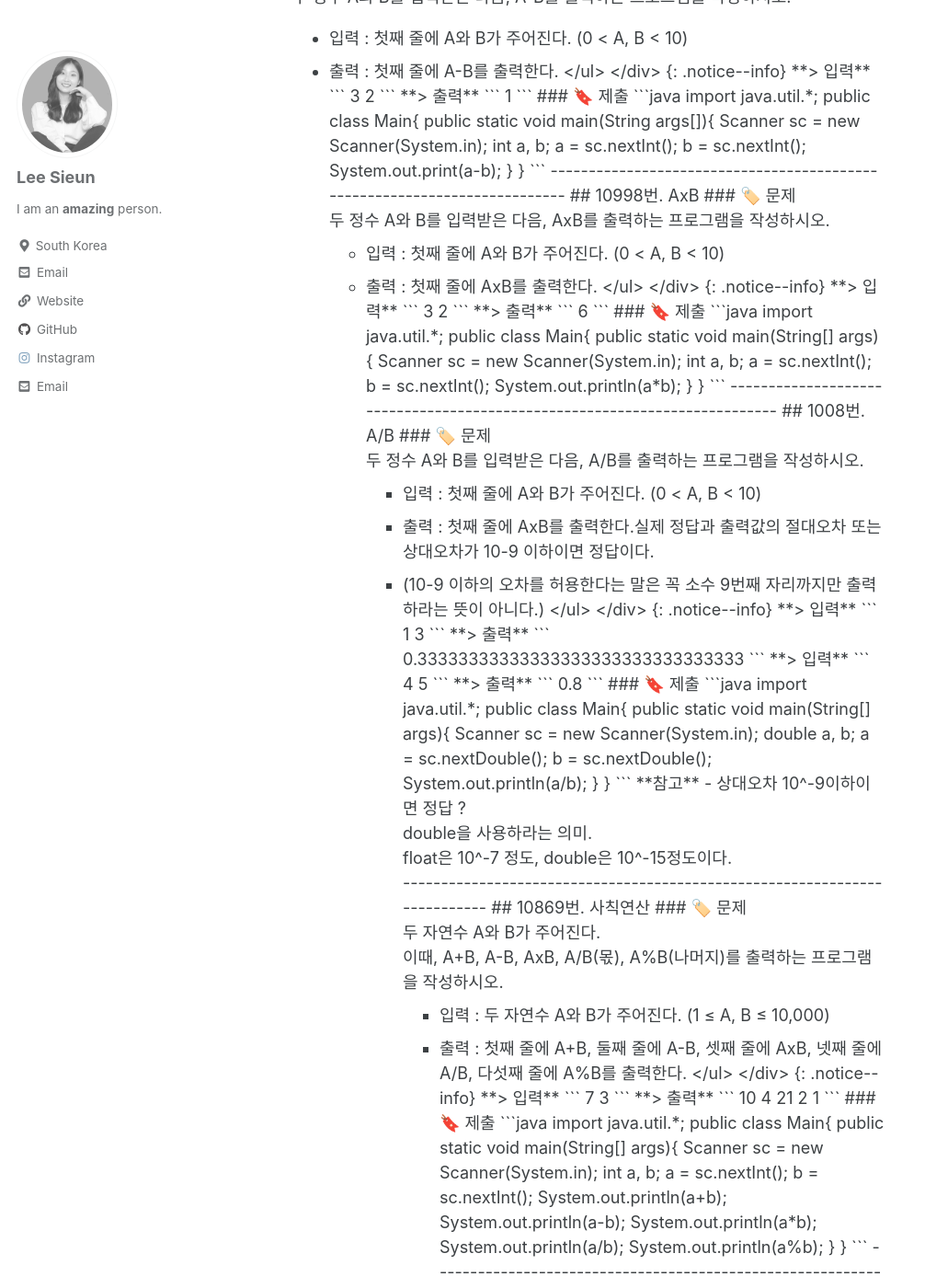
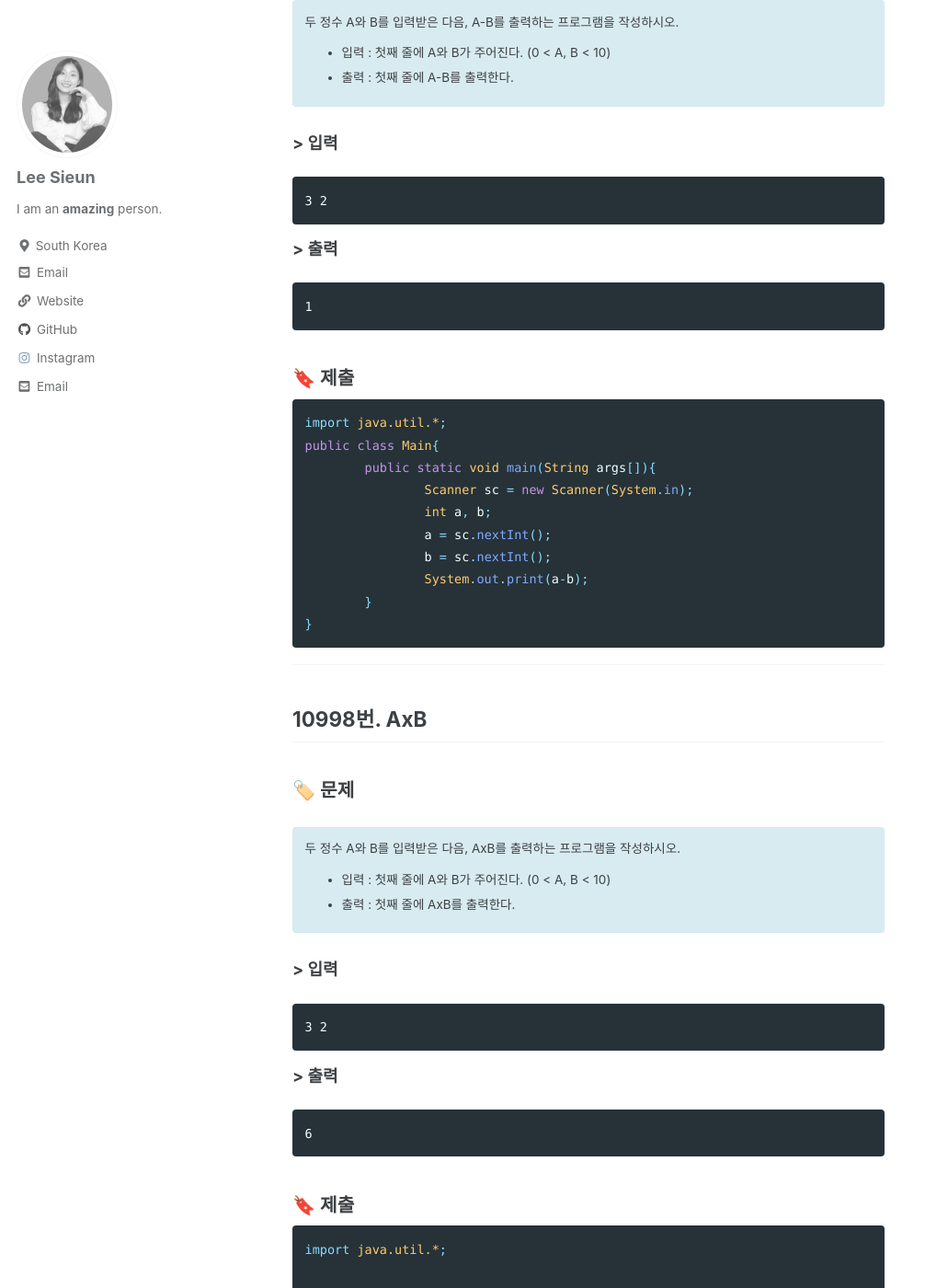
Before and after one commit to sieunlee97/sieunlee97.github.io, a Jekyll site: the page built from _posts/2021-07-01-inputoutput.md, in a window 1280 px wide and 1400 px high, scrolled down 2796 px. Shown: the whole window at 92% size, without its empty margins (0-1006 px from the left). Built offline with Jekyll 4.4.1, drawn with Linux system fonts in a browser that asks for light colours; cached includes are drawn as plain includes; emoji names are drawn with the system emoji font; some of the changed text lies outside the part shown.

Commit message:
Update 2021-07-01-inputoutput.md

```diff
--- a/_posts/2021-07-01-inputoutput.md
+++ b/_posts/2021-07-01-inputoutput.md
@@ -104,8 +104,8 @@ public class Main{
 <div>
 두 정수 A와 B를 입력받은 다음, A-B를 출력하는 프로그램을 작성하시오.
 <ul>
-<li>입력 : 첫째 줄에 A와 B가 주어진다. (0 < A, B < 10)
-<li>출력 : 첫째 줄에 A-B를 출력한다.
+	<li> 입력 : 첫째 줄에 A와 B가 주어진다. (0 < A, B < 10) </li>
+	<li> 출력 : 첫째 줄에 A-B를 출력한다. </li>
 </ul>
 </div>
 {: .notice--info}
@@ -140,8 +140,8 @@ public class Main{
 <div>
 두 정수 A와 B를 입력받은 다음, AxB를 출력하는 프로그램을 작성하시오.
 <ul>
-<li>입력 : 첫째 줄에 A와 B가 주어진다. (0 < A, B < 10)
-<li>출력 : 첫째 줄에 AxB를 출력한다.
+	<li>입력 : 첫째 줄에 A와 B가 주어진다. (0 < A, B < 10)</li>
+	<li>출력 : 첫째 줄에 AxB를 출력한다.</li>
 </ul>
 </div>
 {: .notice--info}
@@ -176,9 +176,9 @@ public class Main{
 <div>
 두 정수 A와 B를 입력받은 다음, A/B를 출력하는 프로그램을 작성하시오.
 <ul>
-<li>입력 : 첫째 줄에 A와 B가 주어진다. (0 < A, B < 10)
-<li>출력 : 첫째 줄에 AxB를 출력한다.실제 정답과 출력값의 절대오차 또는 상대오차가 10-9 이하이면 정답이다.
-<li>(10-9 이하의 오차를 허용한다는 말은 꼭 소수 9번째 자리까지만 출력하라는 뜻이 아니다.)
+	<li>입력 : 첫째 줄에 A와 B가 주어진다. (0 < A, B < 10) </li>
+	<li>출력 : 첫째 줄에 AxB를 출력한다.실제 정답과 출력값의 절대오차 또는 상대오차가 10-9 이하이면 정답이다. </li>
+	<li>(10-9 이하의 오차를 허용한다는 말은 꼭 소수 9번째 자리까지만 출력하라는 뜻이 아니다.) </li>
 </ul>
 </div>
 {: .notice--info}
@@ -228,8 +228,8 @@ float은 10^-7 정도, double은 10^-15정도이다.<br />
 두 자연수 A와 B가 주어진다. <br />
 이때, A+B, A-B, AxB, A/B(몫), A%B(나머지)를 출력하는 프로그램을 작성하시오.
 <ul>
-<li>입력 : 두 자연수 A와 B가 주어진다. (1 ≤ A, B ≤ 10,000)
-<li>출력 : 첫째 줄에 A+B, 둘째 줄에 A-B, 셋째 줄에 AxB, 넷째 줄에 A/B, 다섯째 줄에 A%B를 출력한다.
+	<li>입력 : 두 자연수 A와 B가 주어진다. (1 ≤ A, B ≤ 10,000) </li>
+	<li>출력 : 첫째 줄에 A+B, 둘째 줄에 A-B, 셋째 줄에 AxB, 넷째 줄에 A/B, 다섯째 줄에 A%B를 출력한다. </li>
 </ul>
 </div>
 {: .notice--info}
@@ -275,8 +275,8 @@ public class Main{
 <div>
 세 수 A, B, C가 주어졌을 때, 위의 네 가지 값을 구하는 프로그램을 작성하시오.
 <ul>
-<li>입력 : 첫째 줄에 A, B, C가 순서대로 주어진다. (2 ≤ A, B, C ≤ 10000)
-<li>출력 : 첫째 줄에 (A+B)%C, 둘째 줄에 ((A%C) + (B%C))%C, 셋째 줄에 (A×B)%C, 넷째 줄에 ((A%C) × (B%C))%C를 출력한다.
+	<li>입력 : 첫째 줄에 A, B, C가 순서대로 주어진다. (2 ≤ A, B, C ≤ 10000) </li>
+	<li>출력 : 첫째 줄에 (A+B)%C, 둘째 줄에 ((A%C) + (B%C))%C, 셋째 줄에 (A×B)%C, 넷째 줄에 ((A%C) × (B%C))%C를 출력한다. </li>
 </ul>
 </div>
 {: .notice--info}
@@ -324,8 +324,8 @@ public class Main{
 
 (1)과 (2)위치에 들어갈 세 자리 자연수가 주어질 때 (3), (4), (5), (6)위치에 들어갈 값을 구하는 프로그램을 작성하시오.
 <ul>
-<li>입력 : 첫째 줄에 (1)의 위치에 들어갈 세 자리 자연수가, 둘째 줄에 (2)의 위치에 들어갈 세자리 자연수가 주어진다.
-<li>출력 : 첫째 줄부터 넷째 줄까지 차례대로 (3), (4), (5), (6)에 들어갈 값을 출력한다.
+	<li>입력 : 첫째 줄에 (1)의 위치에 들어갈 세 자리 자연수가, 둘째 줄에 (2)의 위치에 들어갈 세자리 자연수가 주어진다. </li>
+	<li>출력 : 첫째 줄부터 넷째 줄까지 차례대로 (3), (4), (5), (6)에 들어갈 값을 출력한다. </li>
 </ul>
 </div>
 {: .notice--info}
```
